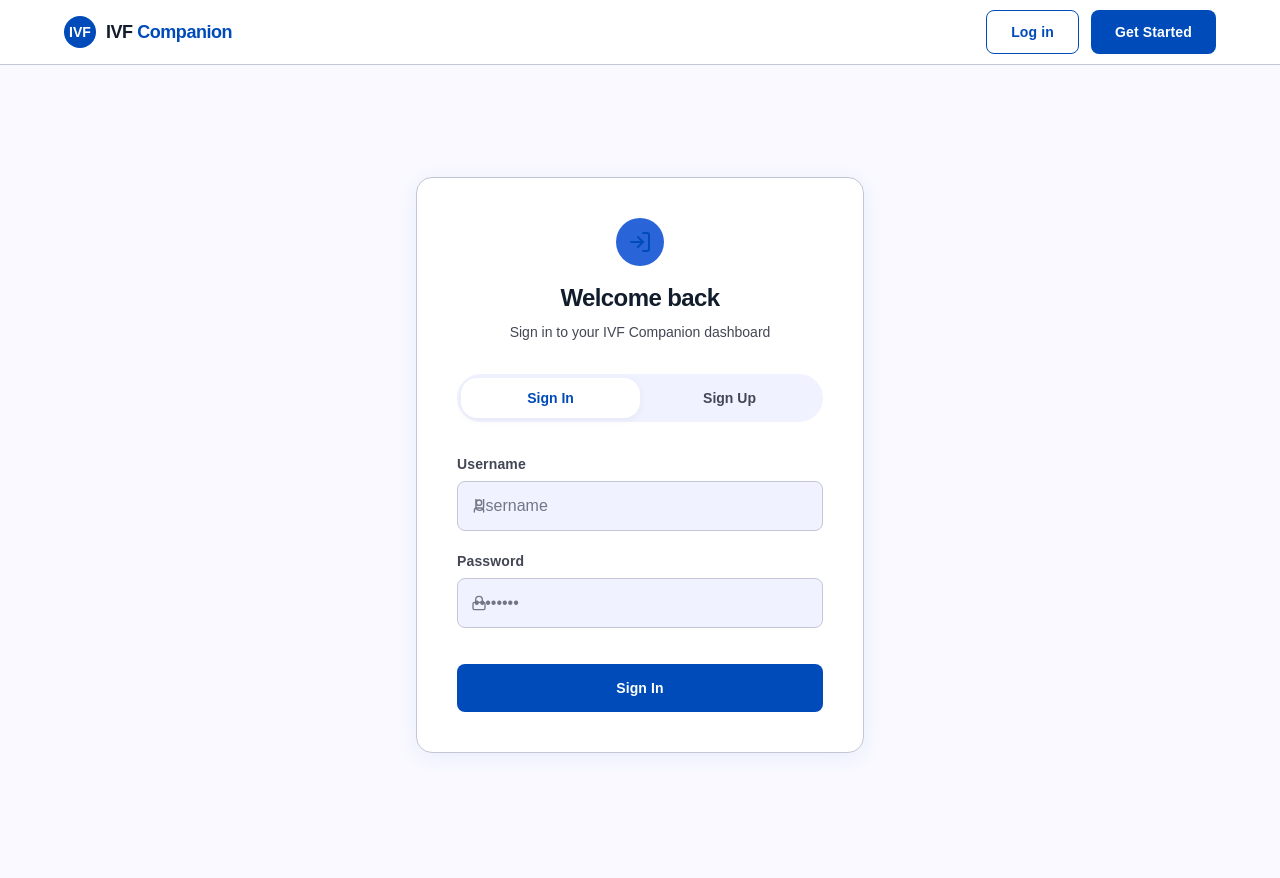
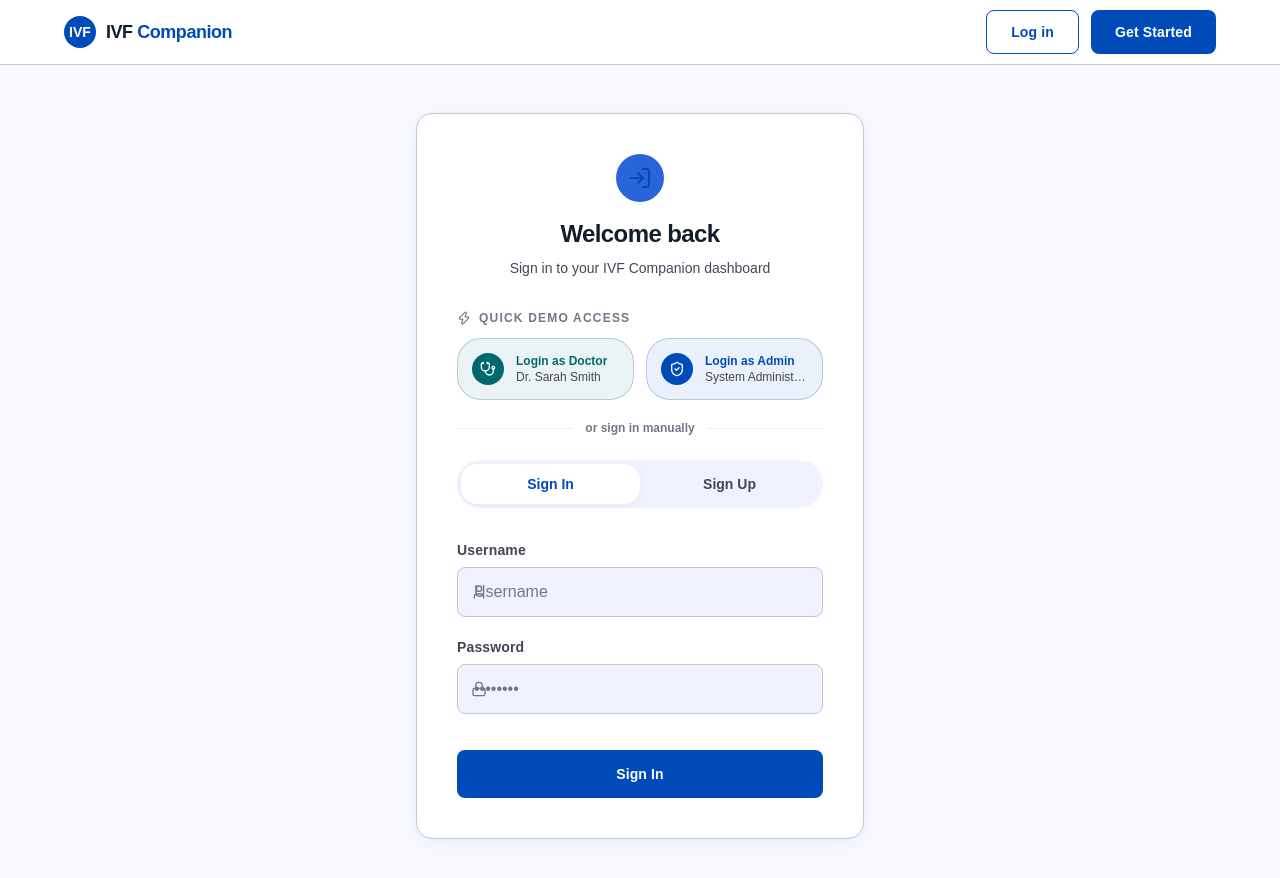
Before and after one commit to shristirajput/IVF-Companion, a React app in the folder frontend/: page /auth in a window 1280 px wide. Shown: the top 878 px of the page. Built offline with nearby package versions, Linux system fonts and the light colour scheme; the HTML template or start-up script is replaced by a standard one.

Commit message:
Add one-click demo login buttons for Doctor and Admin on login page

```diff
--- a/frontend/src/components/LoginRegister.jsx
+++ b/frontend/src/components/LoginRegister.jsx
@@ -1,13 +1,37 @@
 import React, { useState } from 'react';
 import { useNavigate } from 'react-router-dom';
 import { useAuth } from '../context/AuthContext';
-import { LogIn, UserPlus, Mail, Lock, User, Calendar, AlertCircle } from 'lucide-react';
+import { LogIn, UserPlus, Mail, Lock, User, Calendar, AlertCircle, Stethoscope, ShieldCheck, Zap } from 'lucide-react';
+
+const DEMO_ACCOUNTS = [
+  {
+    label: 'Doctor',
+    username: 'dr_smith',
+    password: 'password',
+    name: 'Dr. Sarah Smith',
+    icon: Stethoscope,
+    color: 'var(--sp-secondary)',
+    bg: 'rgba(0,105,112,0.08)',
+    border: 'rgba(0,105,112,0.25)',
+  },
+  {
+    label: 'Admin',
+    username: 'admin',
+    password: 'password',
+    name: 'System Administrator',
+    icon: ShieldCheck,
+    color: 'var(--sp-primary)',
+    bg: 'rgba(0,75,186,0.08)',
+    border: 'rgba(0,75,186,0.25)',
+  },
+];
 
 export default function LoginRegister() {
   const [isLogin, setIsLogin] = useState(true);
   const [role, setRole] = useState('PATIENT');
   const [error, setError] = useState('');
   const [loadingLocal, setLoadingLocal] = useState(false);
+  const [demoLoading, setDemoLoading] = useState(null);
 
   const { login, register } = useAuth();
   const navigate = useNavigate();
@@ -19,6 +43,18 @@ export default function LoginRegister() {
   });
 
   const handleChange = (e) => setFormData({ ...formData, [e.target.name]: e.target.value });
+
+  const handleDemoLogin = async (account) => {
+    setError('');
+    setDemoLoading(account.label);
+    const result = await login(account.username, account.password);
+    if (result.success) {
+      navigate('/dashboard');
+    } else {
+      setError(result.message || 'Demo login failed. Please ensure the backend is running and the database seed data is loaded.');
+    }
+    setDemoLoading(null);
+  };
 
   const handleSubmit = async (e) => {
     e.preventDefault();
@@ -37,7 +73,6 @@ export default function LoginRegister() {
         username: formData.username, password: formData.password,
         email: formData.email, fullName: formData.fullName, role: role
       };
-
       if (role === 'PATIENT') {
         payload.dateOfBirth = formData.dateOfBirth;
         payload.amhLevel = parseFloat(formData.amhLevel);
@@ -47,7 +82,6 @@ export default function LoginRegister() {
         payload.licenseNumber = formData.licenseNumber;
         payload.clinicName = formData.clinicName;
       }
-
       const result = await register(payload);
       if (result.success) {
         setIsLogin(true);
@@ -63,6 +97,7 @@ export default function LoginRegister() {
     <div className="min-h-screen flex items-center justify-center py-12 px-6 animate-fade-in" style={{ background: 'var(--sp-surface)' }}>
       <div className="max-w-md w-full sp-card p-8 md:p-10 shadow-elevated">
 
+        {/* Header */}
         <div className="text-center mb-8">
           <div className="w-12 h-12 rounded-xl flex items-center justify-center mx-auto mb-4" style={{ background: 'var(--sp-primary-container)' }}>
             {isLogin ? <LogIn className="w-6 h-6" style={{ color: 'var(--sp-primary)' }} /> : <UserPlus className="w-6 h-6" style={{ color: 'var(--sp-primary)' }} />}
@@ -75,6 +110,61 @@ export default function LoginRegister() {
           </p>
         </div>
 
+        {/* ── Quick Demo Login Buttons ── */}
+        {isLogin && (
+          <div className="mb-6 animate-fade-in">
+            <div className="flex items-center gap-2 mb-3">
+              <Zap className="w-3.5 h-3.5" style={{ color: 'var(--sp-outline)' }} />
+              <span className="text-xs font-semibold uppercase tracking-widest" style={{ color: 'var(--sp-outline)', fontFamily: '"Plus Jakarta Sans", sans-serif' }}>
+                Quick Demo Access
+              </span>
+            </div>
+            <div className="grid grid-cols-2 gap-3">
+              {DEMO_ACCOUNTS.map((acc) => {
+                const Icon = acc.icon;
+                const isThis = demoLoading === acc.label;
+                return (
+                  <button
+                    key={acc.label}
+                    type="button"
+                    onClick={() => handleDemoLogin(acc)}
+                    disabled={demoLoading !== null}
+                    className="flex items-center gap-3 p-3.5 rounded-xl text-left transition-all hover:scale-[1.02] active:scale-[0.98]"
+                    style={{
+                      background: acc.bg,
+                      border: `1.5px solid ${acc.border}`,
+                      opacity: demoLoading && !isThis ? 0.5 : 1,
+                      cursor: demoLoading ? 'not-allowed' : 'pointer',
+                    }}
+                  >
+                    <div className="w-8 h-8 rounded-lg flex items-center justify-center flex-shrink-0" style={{ background: acc.color }}>
+                      {isThis
+                        ? <span className="w-4 h-4 border-2 border-white border-t-transparent rounded-full animate-spin block" />
+                        : <Icon className="w-4 h-4 text-white" />
+                      }
+                    </div>
+                    <div className="min-w-0">
+                      <p className="text-xs font-bold truncate" style={{ color: acc.color, fontFamily: '"Plus Jakarta Sans", sans-serif' }}>
+                        {isThis ? 'Signing in…' : `Login as ${acc.label}`}
+                      </p>
+                      <p className="text-xs truncate" style={{ color: 'var(--sp-on-surface-var)', fontFamily: '"Plus Jakarta Sans", sans-serif' }}>
+                        {acc.name}
+                      </p>
+                    </div>
+                  </button>
+                );
+              })}
+            </div>
+
+            <div className="flex items-center gap-3 my-5">
+              <div className="flex-1 h-px" style={{ background: 'var(--sp-surface-container)' }} />
+              <span className="text-xs font-semibold" style={{ color: 'var(--sp-outline)', fontFamily: '"Plus Jakarta Sans", sans-serif' }}>or sign in manually</span>
+              <div className="flex-1 h-px" style={{ background: 'var(--sp-surface-container)' }} />
+            </div>
+          </div>
+        )}
+
+        {/* Error / Success Banner */}
         {error && (
           <div className="mb-6 p-4 rounded-xl flex items-start gap-3 animate-fade-in"
                style={{
@@ -86,7 +176,7 @@ export default function LoginRegister() {
           </div>
         )}
 
-        {/* Toggle */}
+        {/* Sign In / Sign Up Toggle */}
         <div className="flex p-1 rounded-xl mb-8" style={{ background: 'var(--sp-surface-low)' }}>
           <button
             className="flex-1 py-2.5 text-sm font-bold rounded-lg transition-all"
@@ -114,6 +204,7 @@ export default function LoginRegister() {
           </button>
         </div>
 
+        {/* Form */}
         <form onSubmit={handleSubmit} className="space-y-5">
 
           <div>
@@ -172,7 +263,7 @@ export default function LoginRegister() {
             </div>
           )}
 
-          {/* Patient Details */}
+          {/* Patient Fields */}
           {!isLogin && role === 'PATIENT' && (
             <div className="space-y-4 pt-4 border-t animate-fade-in" style={{ borderColor: 'var(--sp-surface-container)' }}>
               <div>
@@ -197,7 +288,7 @@ export default function LoginRegister() {
             </div>
           )}
 
-          {/* Doctor Details */}
+          {/* Doctor Fields */}
           {!isLogin && role === 'DOCTOR' && (
             <div className="space-y-4 pt-4 border-t animate-fade-in" style={{ borderColor: 'var(--sp-surface-container)' }}>
               <div>
```
